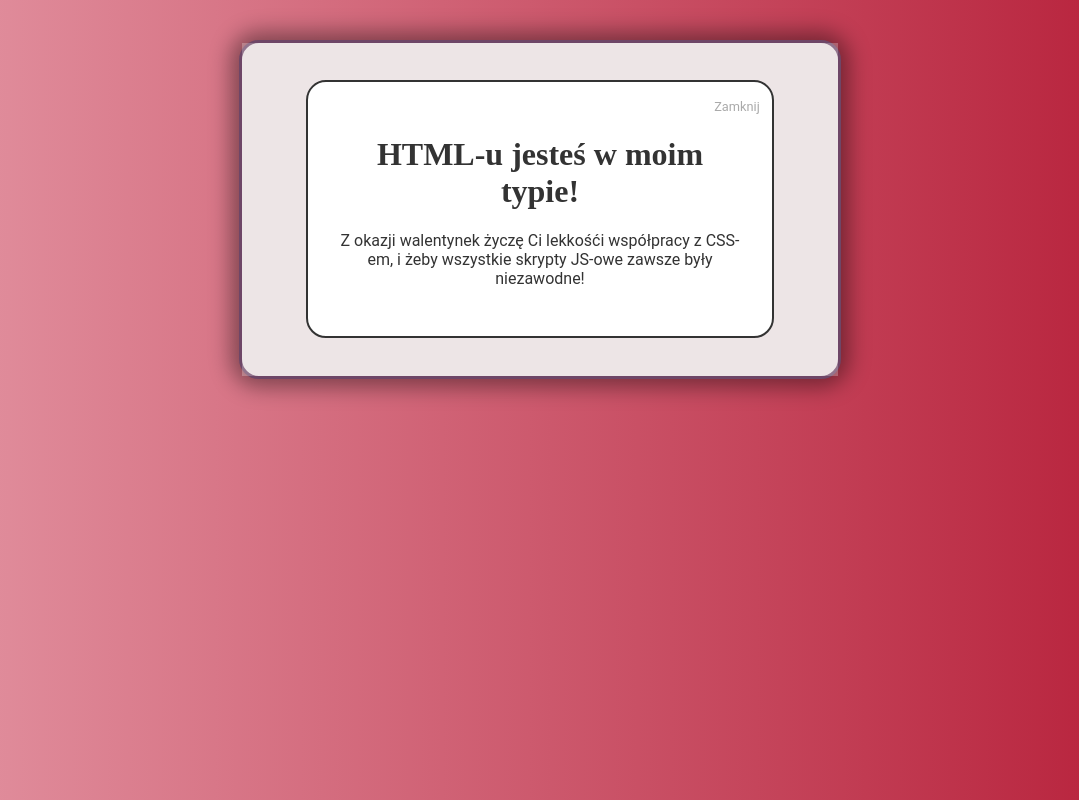
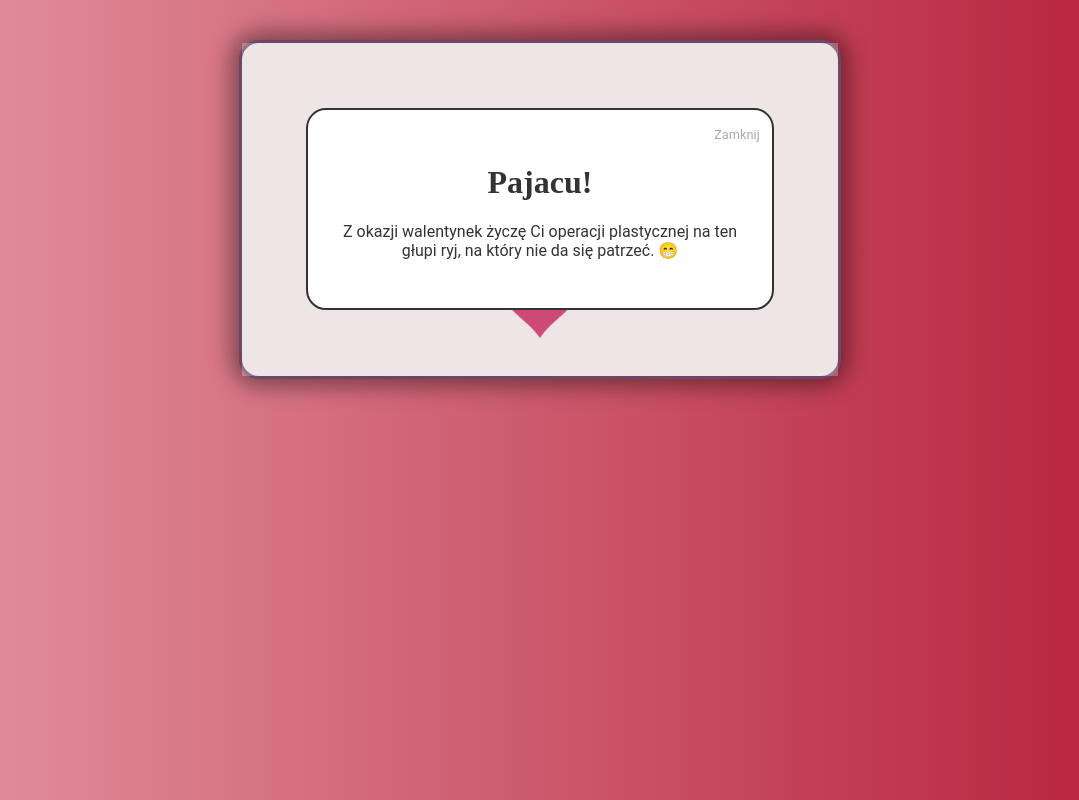
Before and after one commit to Cr0wek/cr0wek.github.io, a plain HTML site: page index.html in a window 1280 px wide. Both pictures are taken after a click on the link 640 px from the left and 322 px from the top of the page. Shown: the whole page, without its empty margins (100-1179 px from the left). Drawn offline with Linux system fonts and the light colour scheme.

Commit message:
Update index.html

```diff
--- a/index.html
+++ b/index.html
@@ -4,7 +4,7 @@
     <div class="intro">
         <h2 class="main-title">Wirtualna walentynka!</h2>
         <p>To kartka walentynkowa, którą przygotowałam bo...</p>
-        <p><strong>Zakodowałem się w Tobie!</strong></p>
+        <p><strong>Zrzygałem się na twój widok!</strong></p>
         <p>Wiadomość jest ukryta pod serduszkiem! Kliknij!</p>
 
         <a class="open-modal" href="#open-modal"><svg class="heart btn" viewBox="0 0 32 29.6">
@@ -15,10 +15,9 @@
     <div id="open-modal" class="modal-window">
         <div>
             <a href="#" class="modal-close">Zamknij</a>
-            <h1>HTML-u jesteś w moim typie!</h1>
+            <h1>Pajacu!</h1>
             <div>
-                <p>Z okazji walentynek życzę Ci lekkośći współpracy z CSS-em, i żeby wszystkie skrypty JS-owe zawsze
-                    były niezawodne!
+                <p>Z okazji walentynek życzę Ci operacji plastycznej na ten głupi ryj, na który nie da się patrzeć. 😁
                 </p>
             </div>
         </div>
```
